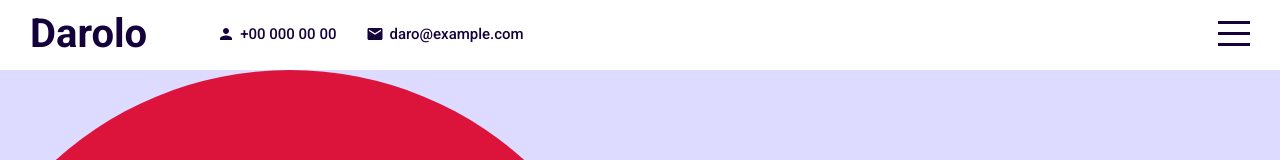
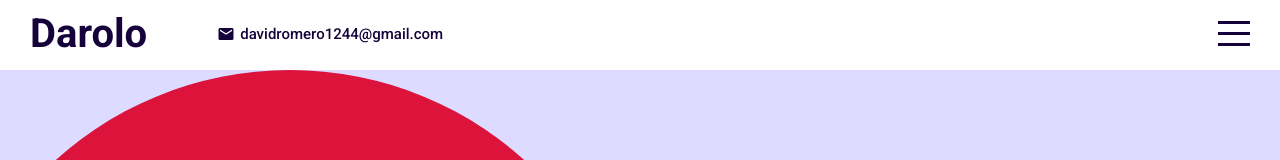
Before and after one commit to Darolo13/react-portfolio, a React (Create React App) app: page / in a window 1280 px wide. Shown: the top 160 px of the page. Built offline with nearby package versions, Linux system fonts and the light colour scheme.

Commit message:
remove number

```diff
--- a/src/components/Topbar/index.jsx
+++ b/src/components/Topbar/index.jsx
@@ -1,5 +1,5 @@
 import './topbar.scss'
-import { Mail, Person } from '@material-ui/icons'
+import { Mail } from '@material-ui/icons'
 
 export default function Topbar({ menuOpen, setMenuOpen }) {
     return (
@@ -7,13 +7,13 @@ export default function Topbar({ menuOpen, setMenuOpen }) {
             <div className="wrapper">
                 <div className="left">
                     <a href="#intro" className="logo">Darolo</a>
-                    <div className="itemContainer">
+                    {/* <div className="itemContainer">
                         <Person className="icon" />
                         <span>+00 000 00 00</span>
-                    </div>
+                    </div> */}
                     <div className="itemContainer">
                         <Mail className="icon" />
-                        <span>daro@example.com</span>
+                        <span>davidromero1244@gmail.com</span>
                     </div>
                 </div>
                 <div className="right">
```
